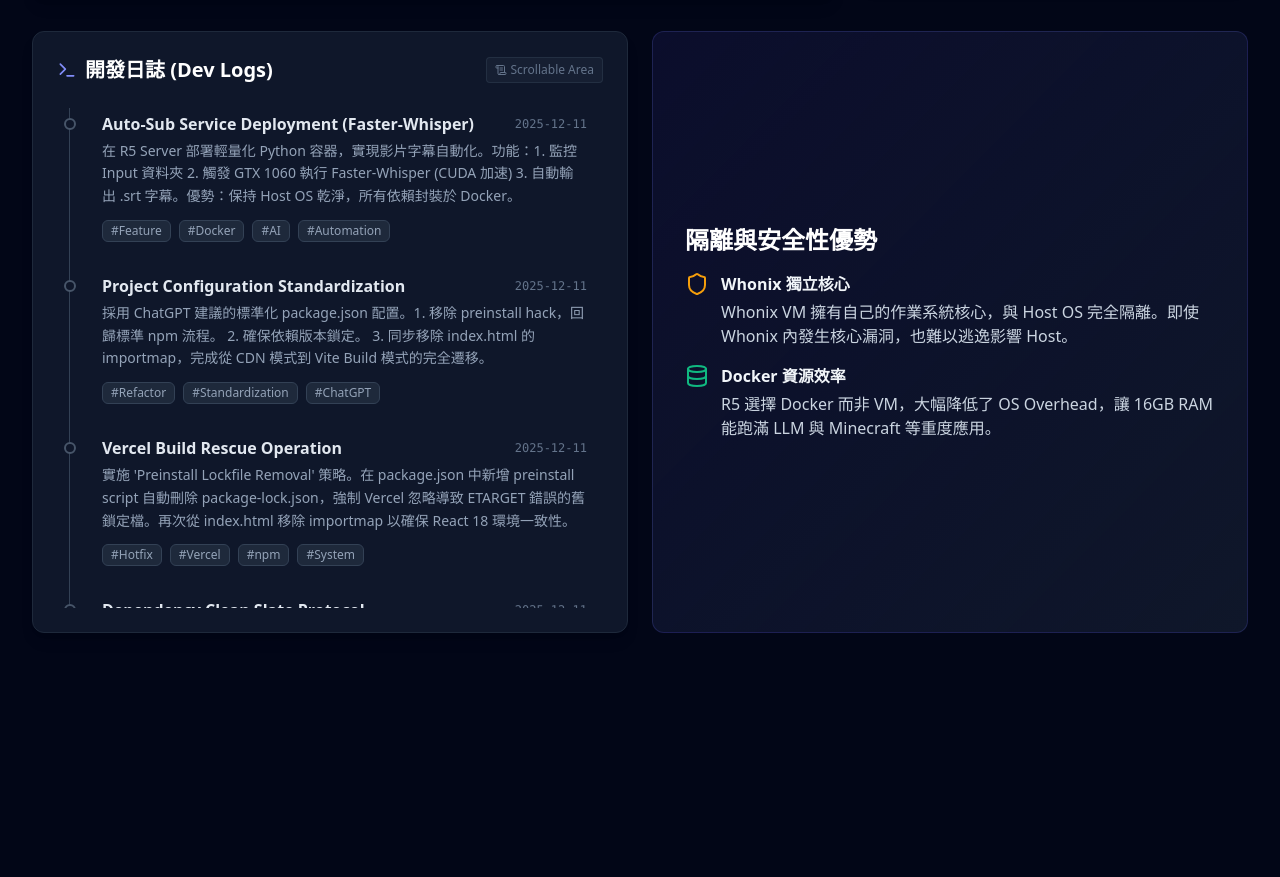
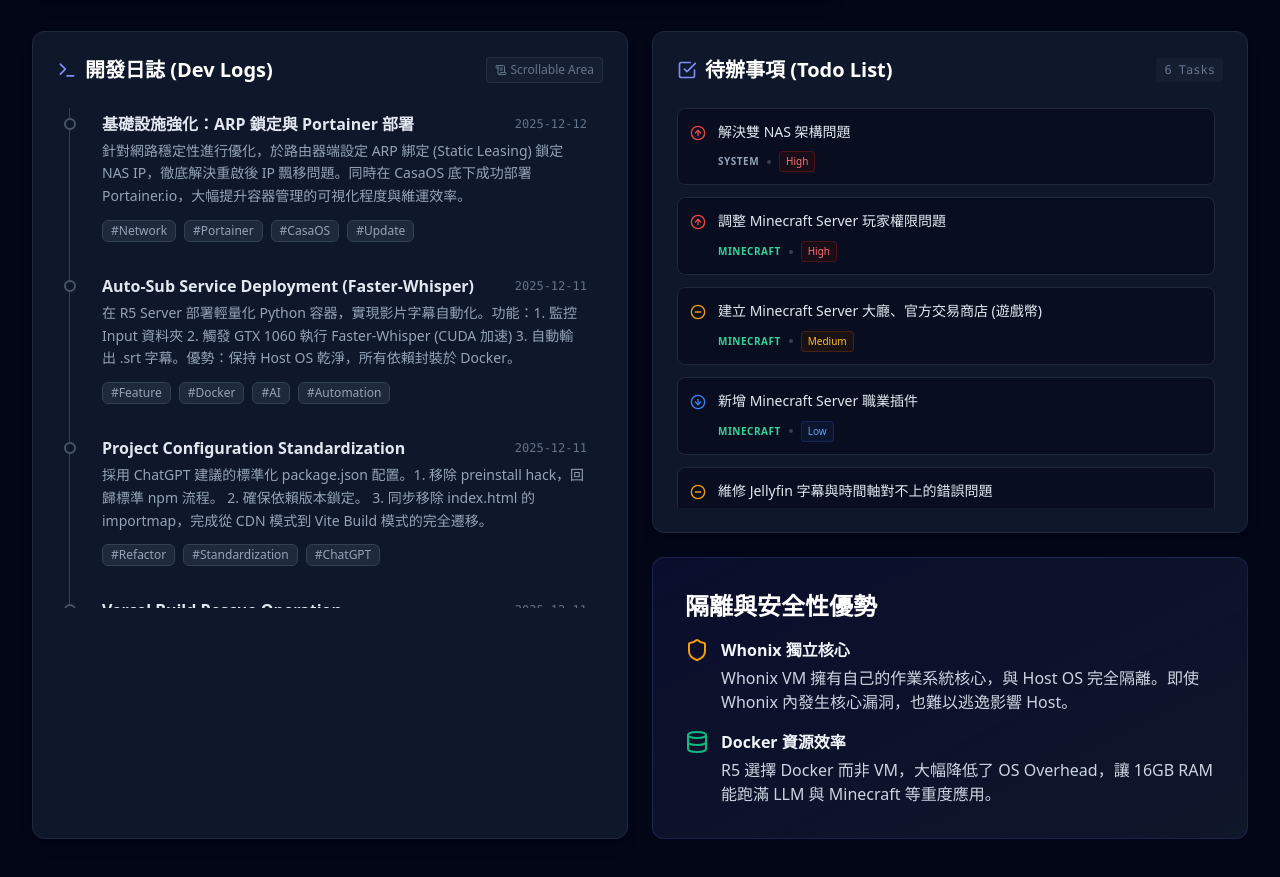
Before and after one commit to daniel0307tw/Development-log, a React (Vite) app: page / in a window 1280 px wide. Shown: the part 1437-2314 px from the top of the page. Before the commit the page ends 2182 px from the top, so only its background shows below. Built offline with nearby package versions, Linux system fonts and the light colour scheme.

Commit message:
feat: Add Todo List component and data
Introduces a new Todo List component to track pending tasks.
Includes a `TodoItem` type definition and populates `TODO_ITEMS` with initial tasks categorized by system, Minecraft, and Jellyfin.
Integrates the Todo List into the dashboard's main layout.

```diff
--- a/App.tsx
+++ b/App.tsx
@@ -5,6 +5,7 @@
 import ServiceStatus from './components/ServiceStatus';
 import RamChart from './components/RamChart';
 import DevLog from './components/DevLog';
+import TodoList from './components/TodoList';
 import AiAssistant from './components/AiAssistant';
 import MachineDetail from './components/MachineDetail';
 
@@ -114,10 +115,12 @@
 
             </section>
 
-            {/* Dev Logs & Info */}
+            {/* Dev Logs & Todo List */}
             <section className="grid grid-cols-1 lg:grid-cols-2 gap-6">
               <DevLog />
-              <div className="bg-gradient-to-br from-indigo-900/20 to-slate-900 border border-indigo-500/20 rounded-xl p-8 flex flex-col justify-center items-start">
+              <div className="flex flex-col gap-6">
+                 <TodoList />
+                 <div className="bg-gradient-to-br from-indigo-900/20 to-slate-900 border border-indigo-500/20 rounded-xl p-8 flex flex-col justify-center items-start flex-1">
                     <h3 className="text-2xl font-bold text-white mb-4">隔離與安全性優勢</h3>
                     <ul className="space-y-4 text-slate-300">
                       <li className="flex gap-3">
@@ -136,6 +139,7 @@
                       </li>
                     </ul>
                 </div>
+              </div>
             </section>
           </>
         ) : (
--- /dev/null
+++ b/components/TodoList.tsx
@@ -0,0 +1,67 @@
+import React from 'react';
+import { TODO_ITEMS } from '../constants';
+import { CheckSquare, ArrowUpCircle, MinusCircle, ArrowDownCircle } from 'lucide-react';
+
+const TodoList: React.FC = () => {
+  const getPriorityColor = (priority: string) => {
+    switch (priority) {
+      case 'High': return 'text-red-400 bg-red-950/30 border-red-900/50';
+      case 'Medium': return 'text-amber-400 bg-amber-950/30 border-amber-900/50';
+      case 'Low': return 'text-blue-400 bg-blue-950/30 border-blue-900/50';
+      default: return 'text-slate-400';
+    }
+  };
+
+  const getCategoryColor = (category: string) => {
+     switch (category) {
+       case 'Minecraft': return 'text-emerald-400';
+       case 'Jellyfin': return 'text-purple-400';
+       case 'System': return 'text-slate-400';
+       default: return 'text-indigo-400';
+     }
+  };
+
+  return (
+    <div className="bg-slate-900 border border-slate-800 rounded-xl p-6 shadow-lg h-full flex flex-col">
+       <div className="flex items-center justify-between mb-6 flex-shrink-0">
+        <h3 className="text-xl font-bold text-white flex items-center gap-2">
+          <CheckSquare className="w-5 h-5 text-indigo-400" />
+          待辦事項 (Todo List)
+        </h3>
+        <span className="text-xs font-mono text-slate-500 bg-slate-800/50 px-2 py-1 rounded">
+          {TODO_ITEMS.length} Tasks
+        </span>
+      </div>
+
+      <div className="space-y-3 overflow-y-auto scrollbar-thin pr-2 max-h-[400px]">
+        {TODO_ITEMS.map((item) => (
+          <div key={item.id} className="p-3 rounded-lg bg-slate-950/50 border border-slate-800 hover:border-slate-700 transition-colors group">
+             <div className="flex items-start gap-3">
+                <div className="mt-1 flex-shrink-0">
+                   {item.priority === 'High' && <ArrowUpCircle className="w-4 h-4 text-red-500" />}
+                   {item.priority === 'Medium' && <MinusCircle className="w-4 h-4 text-amber-500" />}
+                   {item.priority === 'Low' && <ArrowDownCircle className="w-4 h-4 text-blue-500" />}
+                </div>
+                <div className="flex-1">
+                   <p className="text-slate-200 text-sm font-medium leading-relaxed group-hover:text-white transition-colors">
+                     {item.task}
+                   </p>
+                   <div className="flex items-center gap-2 mt-2">
+                     <span className={`text-[10px] uppercase font-bold tracking-wider ${getCategoryColor(item.category)}`}>
+                        {item.category}
+                     </span>
+                     <span className="w-1 h-1 rounded-full bg-slate-700"></span>
+                      <span className={`text-[10px] px-1.5 py-0.5 rounded border ${getPriorityColor(item.priority)}`}>
+                        {item.priority}
+                     </span>
+                   </div>
+                </div>
+             </div>
+          </div>
+        ))}
+      </div>
+    </div>
+  );
+};
+
+export default TodoList;
--- a/constants.ts
+++ b/constants.ts
@@ -1,4 +1,4 @@
-import { ProjectSpec, MachineSpec, LogEntry } from './types';
+import { ProjectSpec, MachineSpec, LogEntry, TodoItem } from './types';
 
 export const MACHINES: MachineSpec[] = [
   {
@@ -137,6 +137,12 @@
 
 export const DEV_LOGS: LogEntry[] = [
   {
+    date: "2025-12-12",
+    title: "基礎設施強化：ARP 鎖定與 Portainer 部署",
+    content: "針對網路穩定性進行優化，於路由器端設定 ARP 綁定 (Static Leasing) 鎖定 NAS IP，徹底解決重啟後 IP 飄移問題。同時在 CasaOS 底下成功部署 Portainer.io，大幅提升容器管理的可視化程度與維運效率。",
+    tags: ["Network", "Portainer", "CasaOS", "Update"]
+  },
+  {
     date: "2025-12-11",
     title: "Auto-Sub Service Deployment (Faster-Whisper)",
     content: "在 R5 Server 部署輕量化 Python 容器，實現影片字幕自動化。功能：1. 監控 Input 資料夾 2. 觸發 GTX 1060 執行 Faster-Whisper (CUDA 加速) 3. 自動輸出 .srt 字幕。優勢：保持 Host OS 乾淨，所有依賴封裝於 Docker。",
@@ -258,6 +264,51 @@
   }
 ];
 
+export const TODO_ITEMS: TodoItem[] = [
+  {
+    id: '1',
+    task: '解決雙 NAS 架構問題',
+    category: 'System',
+    priority: 'High',
+    status: 'Pending'
+  },
+  {
+    id: '2',
+    task: '調整 Minecraft Server 玩家權限問題',
+    category: 'Minecraft',
+    priority: 'High',
+    status: 'Pending'
+  },
+  {
+    id: '3',
+    task: '建立 Minecraft Server 大廳、官方交易商店 (遊戲幣)',
+    category: 'Minecraft',
+    priority: 'Medium',
+    status: 'Pending'
+  },
+  {
+    id: '4',
+    task: '新增 Minecraft Server 職業插件',
+    category: 'Minecraft',
+    priority: 'Low',
+    status: 'Pending'
+  },
+  {
+    id: '5',
+    task: '維修 Jellyfin 字幕與時間軸對不上的錯誤問題',
+    category: 'Jellyfin',
+    priority: 'Medium',
+    status: 'Pending'
+  },
+  {
+    id: '6',
+    task: '補全 Jellyfin 影片語言以及字幕',
+    category: 'Jellyfin',
+    priority: 'Low',
+    status: 'Pending'
+  }
+];
+
 export const SYSTEM_CONTEXT_PROMPT = `
 You are a highly intelligent system administrator assistant integrated into the dashboard of a specific computing environment.
 Here is the system architecture you are monitoring:
```
Also changed, not shown: types.ts (+8 -0 lines). Lines whose indentation alone changed are shown as unchanged.
